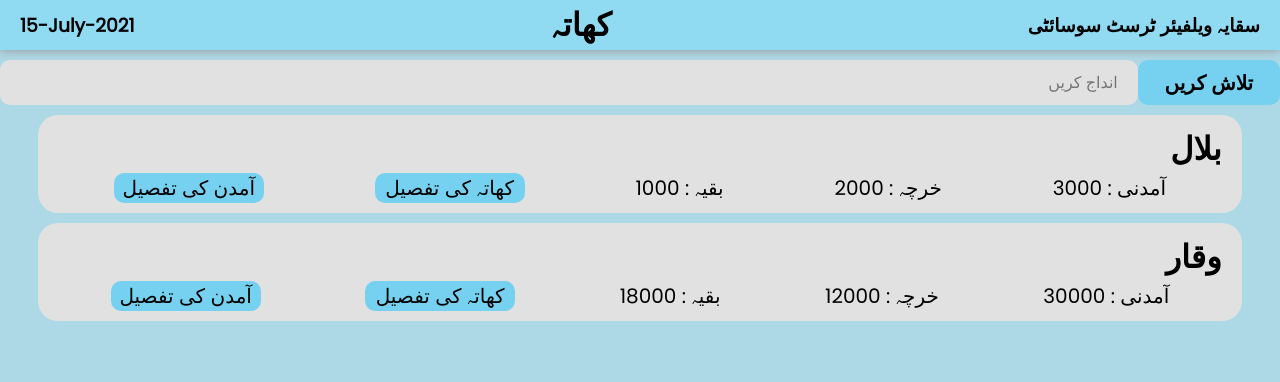
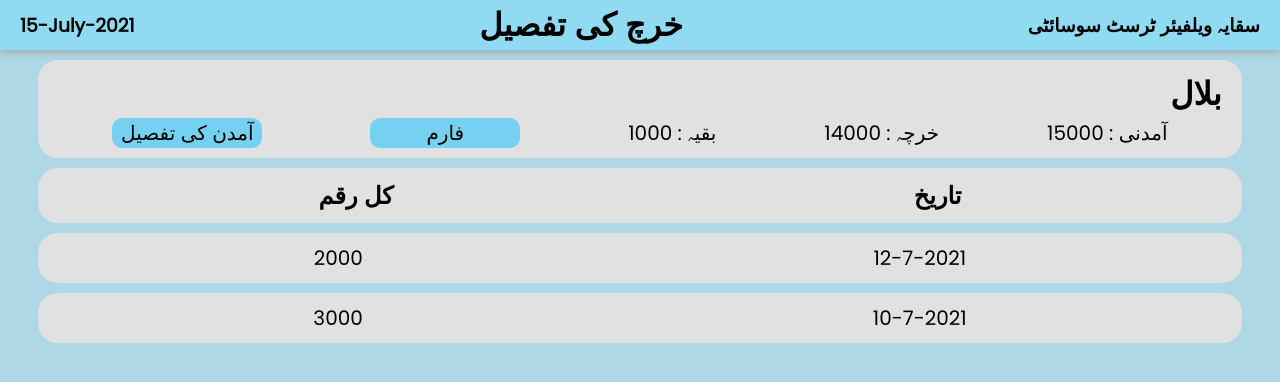
Before and after one commit to khalid129/Saqaya_Welfare, a React (Create React App) app: page / in a window 1280 px wide. Shown: the top 382 px of the page. Built offline with nearby package versions, Linux system fonts and the light colour scheme.

Commit message:
expense sheet

```diff
--- a/src/components/AccountTransaction.jsx
+++ b/src/components/AccountTransaction.jsx
@@ -1,17 +1,20 @@
 import React from 'react';
 import "../css/Account.css";
 
-const AccountTransaction = (props) => {
+const AccountTransaction = ({expenseAmount,expensePlace,expenseDate}) => {
     return (
         <div className="account_ledger_details">
         <div className="expense_amount">
-          <span id="amount">{props.expenseAmount}</span>
+          <span id="amount">{expenseAmount}</span>
         </div>
-        <div className="expense_place">
-          <span id="expense">{props.expensePlace}</span>
+        {
+          expensePlace &&
+          <div className="expense_place">
+          <span id="expense">{expensePlace}</span>
         </div>
+        }
         <div className="expense_date">
-          <span id="income">{props.expenseDate}</span>
+          <span id="income">{expenseDate}</span>
         </div>
       </div>
     )
--- a/src/components/App.js
+++ b/src/components/App.js
@@ -8,10 +8,10 @@ import MasjidExpense from './MasjidExpense';
 const App = ()=>{
   return(<>
     {/* <Masjid></Masjid> */}
-    <Account></Account>
+    {/* <Account></Account> */}
     {/* <AccountDetails/> */}
     {/* <AccountIncome/> */}
-    {/* <MasjidExpense/> */}
+    <MasjidExpense/>
   </>);
 }
 
--- a/src/components/Masjid.jsx
+++ b/src/components/Masjid.jsx
@@ -10,8 +10,10 @@ const Masjid = () => {
           <input type="text" placeholder="انداج کریں" />
         </div>
         <div className="button">تلاش کریں</div>
+        <div className="button expense">خرچہ</div>
       </div>
       <div className="category_type">
+
         <div className="button">صوبہ کا نام</div>
         <div className="button">شھر کا نام</div>
         <div className="button">نگران کا نام</div>
--- a/src/components/MasjidExpense.jsx
+++ b/src/components/MasjidExpense.jsx
@@ -5,7 +5,7 @@ import AccountTransaction from "./AccountTransaction";
 import "../css/Account.css";
 import "../css/masjid.css";
 
-const MasjidExpense = () => {
+const MasjidExpense = ({props}) => {
   return (
     <div className="main_div">
       <Header name="خرچ کی تفصیل" />
@@ -24,16 +24,20 @@ const MasjidExpense = () => {
           <div className="amount">
             <span>کل رقم</span>
           </div>
-          <div className="place">
+          {
+            props &&
+            <div className="place">
             <span>مسجد کا نام</span>
           </div>
+          }
+
           <div className="date">
             <span>تاریخ</span>
           </div>
         </div>
       </div>
-      <AccountTransaction expenseAmount = "2000" expensePlace =  "مسجد عمر" expenseDate="12-7-2021"/>
-      <AccountTransaction expenseAmount = "3000" expensePlace =  "مسجد عائشہ" expenseDate="10-7-2021"/>
+      <AccountTransaction expenseAmount = "2000" expenseDate="12-7-2021"/>
+      <AccountTransaction expenseAmount = "3000" expenseDate="10-7-2021"/>
     </div>
   );
 };
--- a/src/css/Account.css
+++ b/src/css/Account.css
@@ -20,8 +20,12 @@
 .account_ledger,
 .account_text,
 .account_ledger_details {
-  display: grid;
-  grid-template-columns: repeat(3, 1fr);
+  display: flex;
+  flex-direction: row;
+  flex: 1;
+  justify-content: space-around;
+  /* display: grid;
+  grid-template-columns: repeat(3, 1fr); */
   font-size: 20px;
 }
 .account_header span {
--- a/src/css/masjid.css
+++ b/src/css/masjid.css
@@ -60,6 +60,9 @@ input:focus{
     background-color: #76d1f0;
     cursor: pointer;
 }
+/* .expense{
+    background-color: #10b4f0;
+} */
 .input_box .button{
     font-weight: bold;
 }
@@ -67,6 +70,7 @@ input:focus{
     width: 100%;
     max-height: 50px;
     height: 100%;
+    margin-top: 10px;
     display: flex;
     justify-content: space-evenly;
     align-items: center;
```
